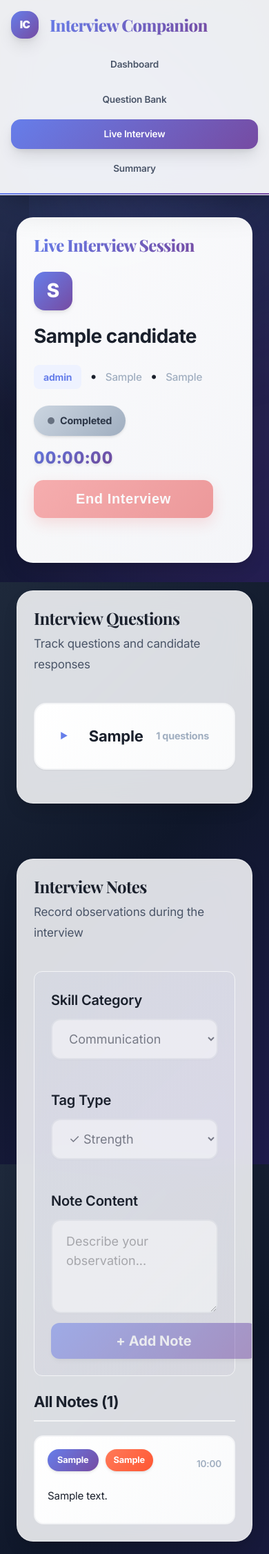
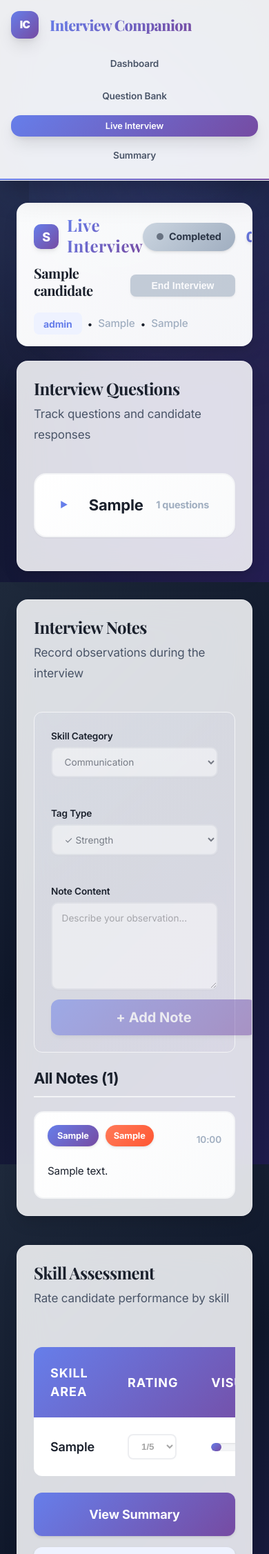
Before and after one commit to Mohini-3/ai-interview-support, a Flask app: page /interviews/1/live in a window 390 px wide. Shown: the top 2253 px of the page at 69% size. Run offline with Flask 3, Linux system fonts and the light colour scheme; tables that the repository leaves empty hold one stand-in row (values such as "Sample post").

Commit message:
Refactor interview header to responsive split-pane grid architecture

```diff
--- a/app/static/styles.css
+++ b/app/static/styles.css
@@ -84,14 +84,14 @@
   background-attachment: fixed;
   background-size: 100% 100%;
   color: var(--text);
-  line-height: 1.7;
+  line-height: 1.5;
   -webkit-font-smoothing: antialiased;
   -moz-osx-font-smoothing: grayscale;
   min-height: 100vh;
   position: relative;
   font-weight: 400;
   letter-spacing: -0.01em;
-  font-size: 19px;
+  font-size: 14px;
 }
 
 body::before {
@@ -197,16 +197,16 @@
 }
 
 .logo-icon {
-  width: 56px;
-  height: 56px;
+  width: 40px;
+  height: 40px;
   background: var(--bg-gradient);
   color: white;
   display: flex;
   align-items: center;
   justify-content: center;
-  border-radius: 16px;
+  border-radius: 12px;
   font-weight: 900;
-  font-size: 1.5rem;
+  font-size: 1.1rem;
   letter-spacing: -0.05em;
   box-shadow: var(--shadow-lg);
   transition: var(--transition);
@@ -240,7 +240,7 @@
   letter-spacing: -0.03em;
   font-family: 'Playfair Display', serif;
   font-weight: 800;
-  font-size: 1.5rem;
+  font-size: 1.35rem;
 }
 
 .main-nav {
@@ -256,13 +256,18 @@
   text-decoration: none;
   color: var(--text-secondary);
   font-weight: 600;
-  font-size: 1.375rem;
-  padding: 1rem 2.5rem;
+  font-size: 0.95rem;
+  padding: 0.4rem 1rem;
   border-radius: 14px;
   transition: var(--transition);
   position: relative;
   overflow: hidden;
   white-space: nowrap;
+}
+
+.nav-link[data-nav="live"] {
+  font-size: 0.8rem;
+  padding: 0.35rem 0.7rem;
 }
 
 .nav-link::before {
@@ -375,8 +380,8 @@
 
 
 .app-main {
-  padding: 3.5rem 2.5rem;
-  max-width: 100%;
+  padding: 1.7rem 2.2rem;
+  max-width: 1600px;
   margin: 0 auto;
   min-height: calc(100vh - 180px);
   position: relative;
@@ -471,14 +476,14 @@
 .panel {
   background: var(--glass-bg);
   backdrop-filter: blur(24px) saturate(180%);
-  padding: 3rem;
-  border-radius: 24px;
+  padding: 1.8rem;
+  border-radius: 16px;
   box-shadow: var(--shadow-lg);
   border: 1px solid var(--glass-border);
   transition: var(--transition);
   position: relative;
   overflow: hidden;
-  margin-bottom: 2.5rem;
+  margin-bottom: 1.3rem;
 }
 
 .panel::before {
@@ -528,13 +533,13 @@
 .panel h3 {
   color: var(--text);
   font-weight: 700;
-  margin-bottom: 1.5rem;
+  margin-bottom: 0.75rem;
   line-height: 1.25;
   letter-spacing: -0.02em;
 }
 
 .panel h1 {
-  font-size: 3.25rem;
+  font-size: 1.4rem;
   letter-spacing: -0.03em;
   font-family: 'Playfair Display', serif;
   font-weight: 800;
@@ -542,17 +547,24 @@
   -webkit-background-clip: text;
   -webkit-text-fill-color: transparent;
   background-clip: text;
-  margin-bottom: 1rem;
+  margin-bottom: 0.5rem;
+}
+
+.interview-header h1 {
+  font-size: 0.9rem;
+  margin-bottom: 0.25rem;
+  font-weight: 600;
+  letter-spacing: 0.02em;
 }
 
 .panel h2 {
-  font-size: 2.5rem;
+  font-size: 1.2rem;
   letter-spacing: -0.025em;
   font-family: 'Playfair Display', serif;
 }
 
 .panel h3 {
-  font-size: 1.75rem;
+  font-size: 1.1rem;
   letter-spacing: -0.02em;
 }
 
@@ -582,7 +594,7 @@
 }
 
 .timer {
-  font-size: 1.5rem;
+  font-size: 1.3rem;
   font-weight: 800;
   letter-spacing: 0.05em;
   background: var(--bg-gradient);
@@ -595,8 +607,8 @@
 
 .grid {
   display: grid;
-  gap: 2.5rem;
-  margin-top: 2rem;
+  gap: 1.3rem;
+  margin-top: 1rem;
 }
 
 .grid.two {
@@ -618,9 +630,9 @@
 .form label {
   display: flex;
   flex-direction: column;
-  margin-bottom: 1.75rem;
-  gap: 0.625rem;
-  font-size: 1.25rem;
+  margin-bottom: 1rem;
+  gap: 0.35rem;
+  font-size: 0.85rem;
   font-weight: 600;
   color: var(--text);
   letter-spacing: -0.01em;
@@ -629,10 +641,10 @@
 .form input,
 .form textarea,
 .form select {
-  padding: 1rem 1.25rem;
-  border-radius: 14px;
+  padding: 0.7rem 0.85rem;
+  border-radius: 10px;
   border: 2px solid var(--border);
-  font-size: 1.125rem;
+  font-size: 0.85rem;
   font-family: inherit;
   transition: var(--transition);
   background: var(--surface);
@@ -1953,28 +1968,40 @@
   }
 }
 
-/* Interview Page Specific Styles */
+/* Interview Page Specific Styles - Layout C */
 .interview-header {
   background: linear-gradient(135deg, rgba(255, 255, 255, 0.98) 0%, rgba(249, 250, 251, 0.98) 100%);
-}
-
-.interview-title-section h1 {
-  margin-bottom: 1.5rem;
-  font-size: 2.5rem;
-}
-
-.candidate-info-header {
-  display: flex;
-  align-items: center;
-  gap: 1.25rem;
-  margin-top: 1rem;
-}
-
-.candidate-badge {
-  width: 64px;
-  height: 64px;
+  padding: 1rem 1.5rem;
+}
+
+.layout-c-container {
+  display: flex;
+  flex-direction: column;
+  gap: 0.5rem;
+}
+
+.row-1, .row-2, .row-3 {
+  display: flex;
+  justify-content: space-between;
+  align-items: center;
+}
+
+.left-side {
+  display: flex;
+  align-items: center;
+  gap: 0.75rem;
+}
+
+.right-side {
+  display: flex;
+  align-items: center;
+}
+
+.candidate-badge-compact {
+  width: 36px;
+  height: 36px;
   background: var(--bg-gradient);
-  border-radius: 16px;
+  border-radius: 10px;
   display: flex;
   align-items: center;
   justify-content: center;
@@ -1982,27 +2009,88 @@
   flex-shrink: 0;
 }
 
-.candidate-initial {
-  font-size: 2rem;
+.candidate-initial-compact {
+  font-size: 1.125rem;
   font-weight: 800;
   color: white;
 }
 
+.live-title {
+  font-size: 1.5rem;
+  font-weight: 700;
+  margin: 0;
+  color: var(--text);
+}
+
+.status-timer-inline {
+  display: flex;
+  align-items: center;
+  gap: 1rem;
+}
+
+.candidate-name-compact {
+  font-size: 1.25rem;
+  font-weight: 700;
+  margin: 0;
+  color: var(--text);
+}
+
+.candidate-meta-compact {
+  display: flex;
+  align-items: center;
+  gap: 0.5rem;
+  flex-wrap: wrap;
+}
+
+.end-interview-form-compact {
+  margin: 0;
+}
+
+.interview-title-section h1 {
+  margin-bottom: 0.25rem;
+  font-size: 1.5rem;
+}
+
+.candidate-info-header {
+  display: flex;
+  align-items: center;
+  gap: 0.75rem;
+  margin-top: 0.25rem;
+}
+
+.candidate-badge {
+  width: 36px;
+  height: 36px;
+  background: var(--bg-gradient);
+  border-radius: 10px;
+  display: flex;
+  align-items: center;
+  justify-content: center;
+  box-shadow: var(--shadow);
+  flex-shrink: 0;
+}
+
+.candidate-initial {
+  font-size: 1.125rem;
+  font-weight: 800;
+  color: white;
+}
+
 .candidate-details {
   flex: 1;
 }
 
 .candidate-name-header {
-  font-size: 1.75rem;
+  font-size: 1.125rem;
   font-weight: 700;
-  margin: 0 0 0.75rem 0;
+  margin: 0 0 0.125rem 0;
   color: var(--text);
 }
 
 .candidate-meta-header {
   display: flex;
   align-items: center;
-  gap: 0.75rem;
+  gap: 0.5rem;
   flex-wrap: wrap;
 }
 
@@ -2024,11 +2112,24 @@
 .status-block {
   display: flex;
   flex-direction: column;
-  gap: 0.75rem;
+  gap: 0.5rem;
   align-items: flex-end;
   min-width: 200px;
-  padding-bottom: 1.5rem;
+  padding-bottom: 0.25rem;
   padding-right: 0.5rem;
+}
+
+.status-timer-row {
+  display: flex;
+  align-items: center;
+  gap: 1rem;
+  justify-content: flex-end;
+}
+
+.end-interview-form {
+  width: 100%;
+  display: flex;
+  justify-content: flex-end;
 }
 
 .status-indicator {
@@ -2070,19 +2171,45 @@
 }
 
 .btn-end-interview {
-  padding: 1rem 2.5rem;
+  padding: 0.75rem 1.75rem;
   background: linear-gradient(135deg, #f56565 0%, #e53e3e 100%);
   color: white;
   border: none;
   border-radius: 14px;
   font-weight: 700;
-  font-size: 1.25rem;
+  font-size: 1rem;
   cursor: pointer;
   transition: var(--transition);
   box-shadow: 0 8px 20px rgba(229, 62, 62, 0.3);
   width: auto;
-  min-width: 180px;
+  min-width: 150px;
   letter-spacing: 0.03em;
+}
+
+.btn-end-interview-compact {
+  background: linear-gradient(135deg, #ef4444 0%, #dc2626 100%);
+  color: white;
+  border: none;
+  padding: 0.5rem 1rem;
+  border-radius: 8px;
+  font-size: 0.875rem;
+  font-weight: 600;
+  cursor: pointer;
+  transition: var(--transition);
+  box-shadow: var(--shadow-sm);
+  min-width: 120px;
+}
+
+.btn-end-interview-compact:hover:not(:disabled) {
+  background: linear-gradient(135deg, #dc2626 0%, #b91c1c 100%);
+  transform: translateY(-1px);
+  box-shadow: var(--shadow);
+}
+
+.btn-end-interview-compact:disabled {
+  background: var(--muted);
+  cursor: not-allowed;
+  opacity: 0.6;
 }
 
 .btn-end-interview:hover:not(:disabled) {
--- a/app/templates/base.html
+++ b/app/templates/base.html
@@ -9,7 +9,7 @@
   <title>{{ title or "Interview Companion" }}</title>
   <link rel="preconnect" href="https://fonts.googleapis.com" />
   <link rel="preconnect" href="https://fonts.gstatic.com" crossorigin />
-  <link rel="stylesheet" href="{{ url_for('static', filename='styles.css') }}" />
+  <link rel="stylesheet" href="{{ url_for('static', filename='styles.css') }}?v=3" />
 </head>
 <body>
   <header class="app-header">
--- a/app/templates/interview.html
+++ b/app/templates/interview.html
@@ -1,36 +1,54 @@
 {% extends "base.html" %}
 {% block content %}
 <section class="panel interview-header">
-  <div class="header-row">
-    <div class="interview-title-section">
-      <h1>Live Interview Session</h1>
-      <div class="candidate-info-header">
-        <div class="candidate-badge">
-          <span class="candidate-initial">{{ interview.candidate.name[0] }}</span>
+  <div class="layout-c-container">
+    <!-- Row 1: Badge + Live Interview Title | Live Status + Timer -->
+    <div class="row-1">
+      <div class="left-side">
+        <div class="candidate-badge-compact">
+          <span class="candidate-initial-compact">{{ interview.candidate.name[0] }}</span>
         </div>
-        <div class="candidate-details">
-          <h3 class="candidate-name-header">{{ interview.candidate.name }}</h3>
-          <div class="candidate-meta-header">
-            <span class="meta-badge">{{ interview.candidate.role }}</span>
-            <span class="meta-divider">•</span>
-            <span class="meta-text">{{ interview.candidate.branch }}</span>
-            <span class="meta-divider">•</span>
-            <span class="meta-text">{{ interview.candidate.degree }}</span>
+        <h1 class="live-title">Live Interview</h1>
+      </div>
+      <div class="right-side">
+        <div class="status-timer-inline">
+          <div class="status-indicator {% if interview.status == 'ongoing' %}status-live{% else %}status-ended{% endif %}">
+            <span class="status-dot"></span>
+            <span class="status-text">{{ 'Live' if interview.status == 'ongoing' else 'Completed' }}</span>
+          </div>
+          <div id="live-timer" class="timer" data-started="{{ interview.created_at.isoformat() }}Z" data-ended="{{ interview.ended_at.isoformat() + 'Z' if interview.ended_at else '' }}">
+            00:00:00
           </div>
         </div>
       </div>
     </div>
-    <div class="status-block">
-      <div class="status-indicator {% if interview.status == 'ongoing' %}status-live{% else %}status-ended{% endif %}">
-        <span class="status-dot"></span>
-        <span class="status-text">{{ 'Live' if interview.status == 'ongoing' else 'Completed' }}</span>
+
+    <!-- Row 2: Candidate Name | End Interview Button -->
+    <div class="row-2">
+      <div class="left-side">
+        <h2 class="candidate-name-compact">{{ interview.candidate.name }}</h2>
       </div>
-      <div id="live-timer" class="timer" data-started="{{ interview.created_at.isoformat() }}Z" data-ended="{{ interview.ended_at.isoformat() + 'Z' if interview.ended_at else '' }}">
-        00:00:00
+      <div class="right-side">
+        <form action="{{ url_for('main.end_interview', interview_id=interview.id) }}" method="post" class="end-interview-form-compact">
+          <button type="submit" class="btn-end-interview-compact" {% if interview.status == 'completed' %}disabled{% endif %}>End Interview</button>
+        </form>
       </div>
-      <form action="{{ url_for('main.end_interview', interview_id=interview.id) }}" method="post" style="width: 100%;">
-        <button type="submit" class="btn-end-interview" {% if interview.status == 'completed' %}disabled{% endif %}>End Interview</button>
-      </form>
+    </div>
+
+    <!-- Row 3: Candidate Details | Empty -->
+    <div class="row-3">
+      <div class="left-side">
+        <div class="candidate-meta-compact">
+          <span class="meta-badge">{{ interview.candidate.role }}</span>
+          <span class="meta-divider">•</span>
+          <span class="meta-text">{{ interview.candidate.branch }}</span>
+          <span class="meta-divider">•</span>
+          <span class="meta-text">{{ interview.candidate.degree }}</span>
+        </div>
+      </div>
+      <div class="right-side">
+        <!-- Empty -->
+      </div>
     </div>
   </div>
 </section>
```
Also changed, not shown: other parts of app/static/styles.css (+94 -91 lines).
